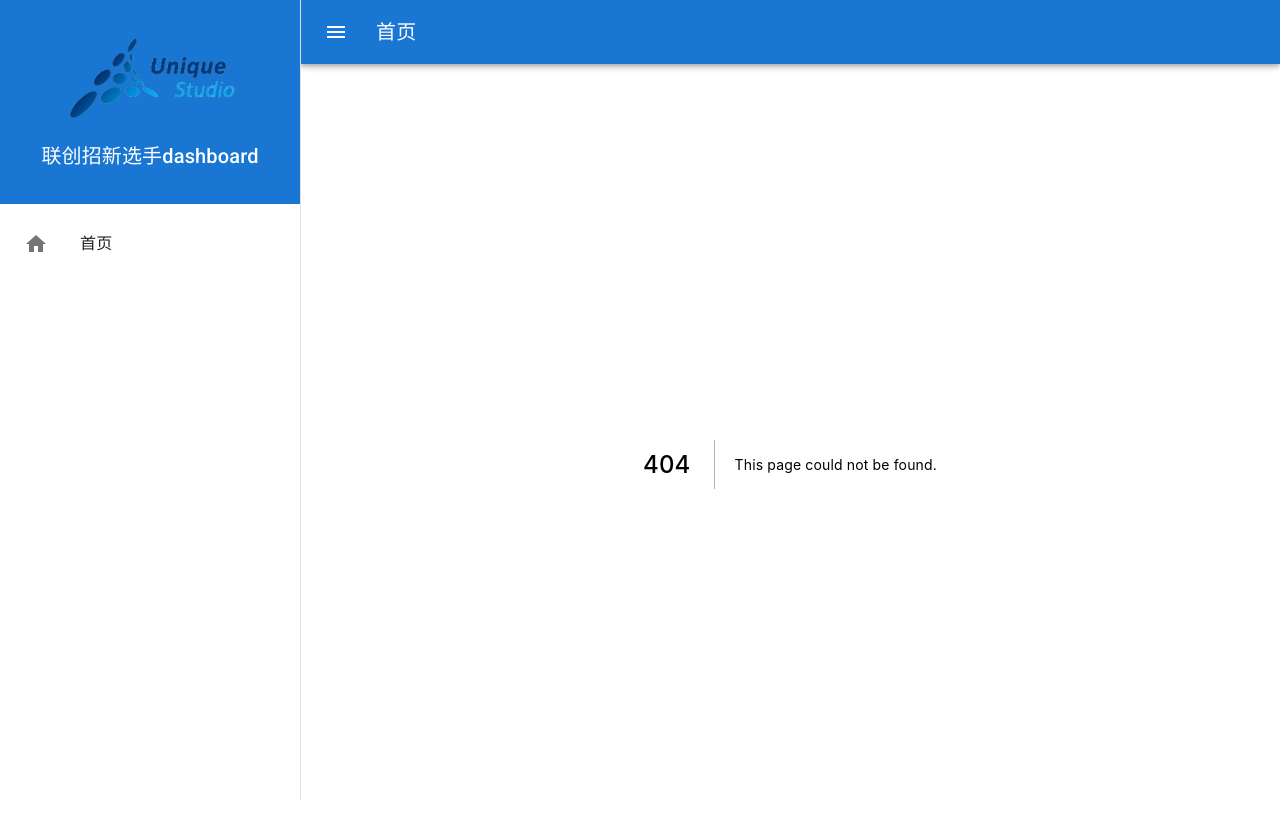
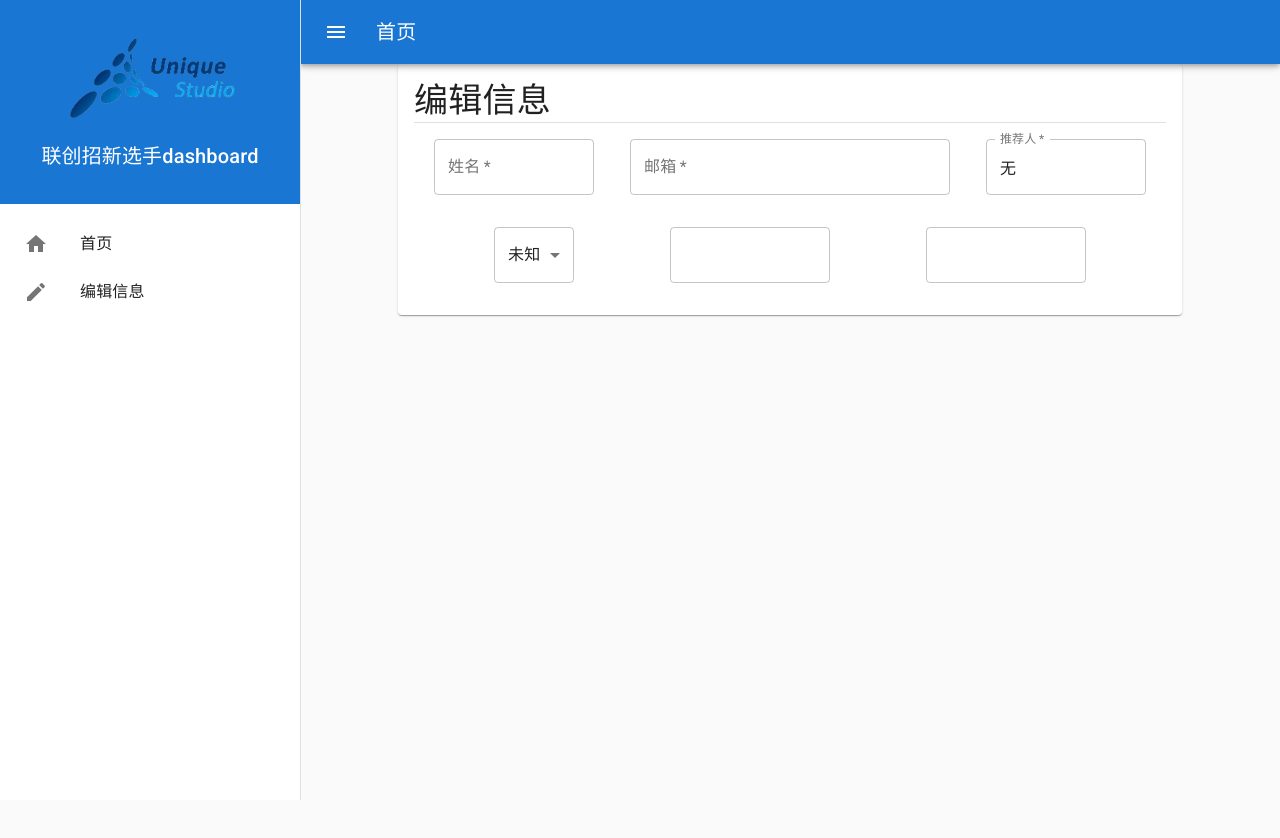
Before and after one commit to UniqueStudio/UniqueRecruitmentCandidateDashboard, a Next.js app: page /edit in a window 1280 px wide. Before the commit this address had no page. Shown: the top 838 px of the page. After the commit the page ends 800 px from the top, so only its background shows below. Built offline with nearby package versions, Linux system fonts and the light colour scheme.

Commit message:
feat(edit): backup

```diff
--- /dev/null
+++ b/src/components/EditForm/index.tsx
@@ -0,0 +1,115 @@
+import {
+  Card,
+  Container,
+  Divider,
+  FormHelperText,
+  Grid,
+  InputLabel,
+  makeStyles,
+  Select,
+  TextField,
+  Typography,
+} from '@material-ui/core';
+import { ChangeEvent, FC, useState, useCallback } from 'react';
+import clsx from 'clsx';
+
+interface Props {
+  data: Record<string, string>;
+}
+
+const useStyle = makeStyles((theme) => ({
+  card: {
+    display: 'flex',
+    flexDirection: 'column',
+    width: '80%',
+    padding: theme.spacing(2),
+  },
+  input: {
+    width: theme.spacing(20),
+    margin: theme.spacing(2),
+  },
+  short: {
+    width: theme.spacing(10),
+  },
+  long: {
+    [theme.breakpoints.down(520)]: {
+      width: theme.spacing(30),
+    },
+    [theme.breakpoints.between(520, 600)]: {
+      width: theme.spacing(20),
+    },
+    [theme.breakpoints.up(600)]: {
+      width: theme.spacing(40),
+    },
+  },
+}));
+
+const Edit: FC<Props> = ({ data }) => {
+  const classes = useStyle();
+  const [sex, setSex] = useState<unknown>(data.sex);
+
+  const handleSelectSex = useCallback((e: ChangeEvent<{ name?: string; value: unknown }>) => {
+    const { value } = e.target;
+    setSex(value);
+  }, []);
+
+  return (
+    <Card className={classes.card}>
+      <Typography variant='h4'>编辑信息</Typography>
+      <Divider />
+      <Grid container justify='space-evenly' direction='row'>
+        <Grid item>
+          <TextField
+            required
+            label='姓名'
+            variant='outlined'
+            className={classes.input}
+            defaultValue={data.name || ''}
+          />
+        </Grid>
+        <Grid item>
+          <TextField
+            required
+            label='邮箱'
+            variant='outlined'
+            className={clsx(classes.input, classes.long)}
+            defaultValue={data.email || ''}
+          />
+        </Grid>
+        <Grid item>
+          <TextField
+            required
+            label='推荐人'
+            variant='outlined'
+            className={classes.input}
+            defaultValue={data.recommend || '无'}
+          />
+        </Grid>
+        <Grid item>
+          <Select
+            native
+            autoWidth
+            variant='outlined'
+            value={sex}
+            onChange={handleSelectSex}
+            className={clsx(classes.input, classes.short)}
+          >
+            <option aria-label='None' value='0'>
+              未知
+            </option>
+            <option value='1'>男</option>
+            <option value='2'>女</option>
+          </Select>
+        </Grid>
+        <Grid item>
+          <TextField className={classes.input} variant='outlined' required />
+        </Grid>
+        <Grid item>
+          <TextField className={classes.input} variant='outlined' required />
+        </Grid>
+      </Grid>
+    </Card>
+  );
+};
+
+export default Edit;
--- a/src/layout/index.tsx
+++ b/src/layout/index.tsx
@@ -9,7 +9,7 @@ import {
   useTheme,
   List,
 } from '@material-ui/core';
-import { Home as HomeIcon, Menu as MenuIcon } from '@material-ui/icons';
+import { Home as HomeIcon, Menu as MenuIcon, Edit as EditIcon } from '@material-ui/icons';
 import clsx from 'clsx';
 import ListItemLink from 'components/ListItemLink';
 import { FC, useEffect, useState } from 'react';
@@ -127,6 +127,7 @@ const Layout: FC = (props) => {
           </header>
           <List className={classes.drawerList}>
             <ListItemLink href='/' primary='首页' icon={<HomeIcon />} />
+            <ListItemLink href='/edit' primary='编辑信息' icon={<EditIcon />} />
           </List>
         </nav>
       </SwipeableDrawer>
--- /dev/null
+++ b/src/pages/edit.tsx
@@ -0,0 +1,23 @@
+import { makeStyles } from '@material-ui/core';
+import EditForm from 'components/EditForm';
+
+const useStyle = makeStyles(() => ({
+  root: {
+    display: 'flex',
+    flexDirection: 'column',
+    justifyContent: 'center',
+    alignItems: 'center',
+    width: '100%',
+    height: '100%',
+  },
+}));
+
+export default function Edit() {
+  const styles = useStyle();
+  const data = {};
+  return (
+    <div className={styles.root}>
+      <EditForm data={data} />
+    </div>
+  );
+}
--- /dev/null
+++ b/src/styles/Edit.module.css
@@ -0,0 +1,2 @@
+.root {
+}
--- /dev/null
+++ b/src/utils/ua.ts
@@ -0,0 +1,5 @@
+export function isMobile() {
+  const toMatch = [/Android/i, /webOS/i, /iPhone/i, /iPad/i, /iPod/i, /BlackBerry/i, /Windows Phone/i];
+
+  return toMatch.some((toMatchItem) => navigator.userAgent.match(toMatchItem));
+}
```
Also changed, not shown: src/hooks/index.ts (added, +13 -0 lines), src/components/ValidateItem/index.tsx (added), 1 other file (tests, documents, lock files or other folders).
